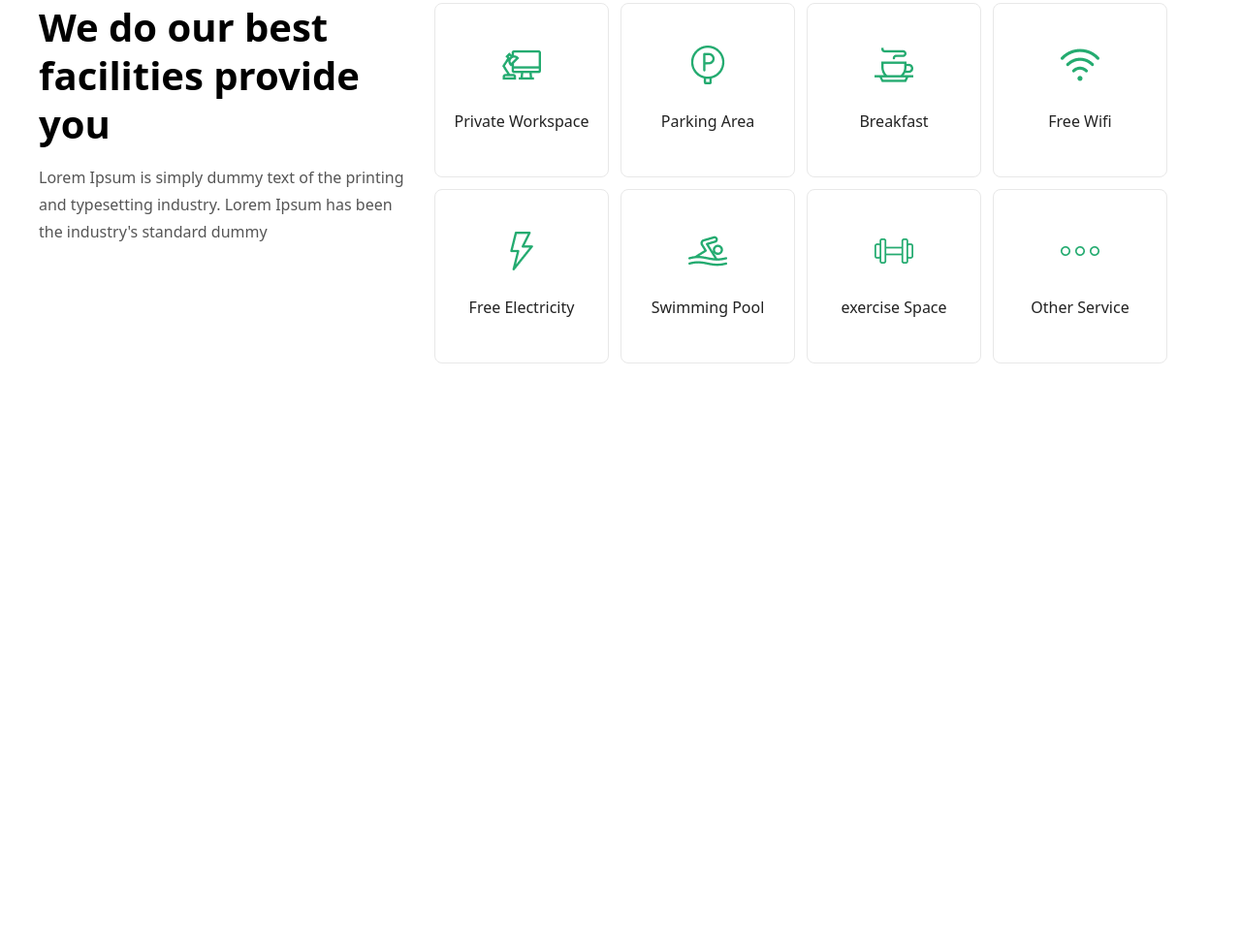
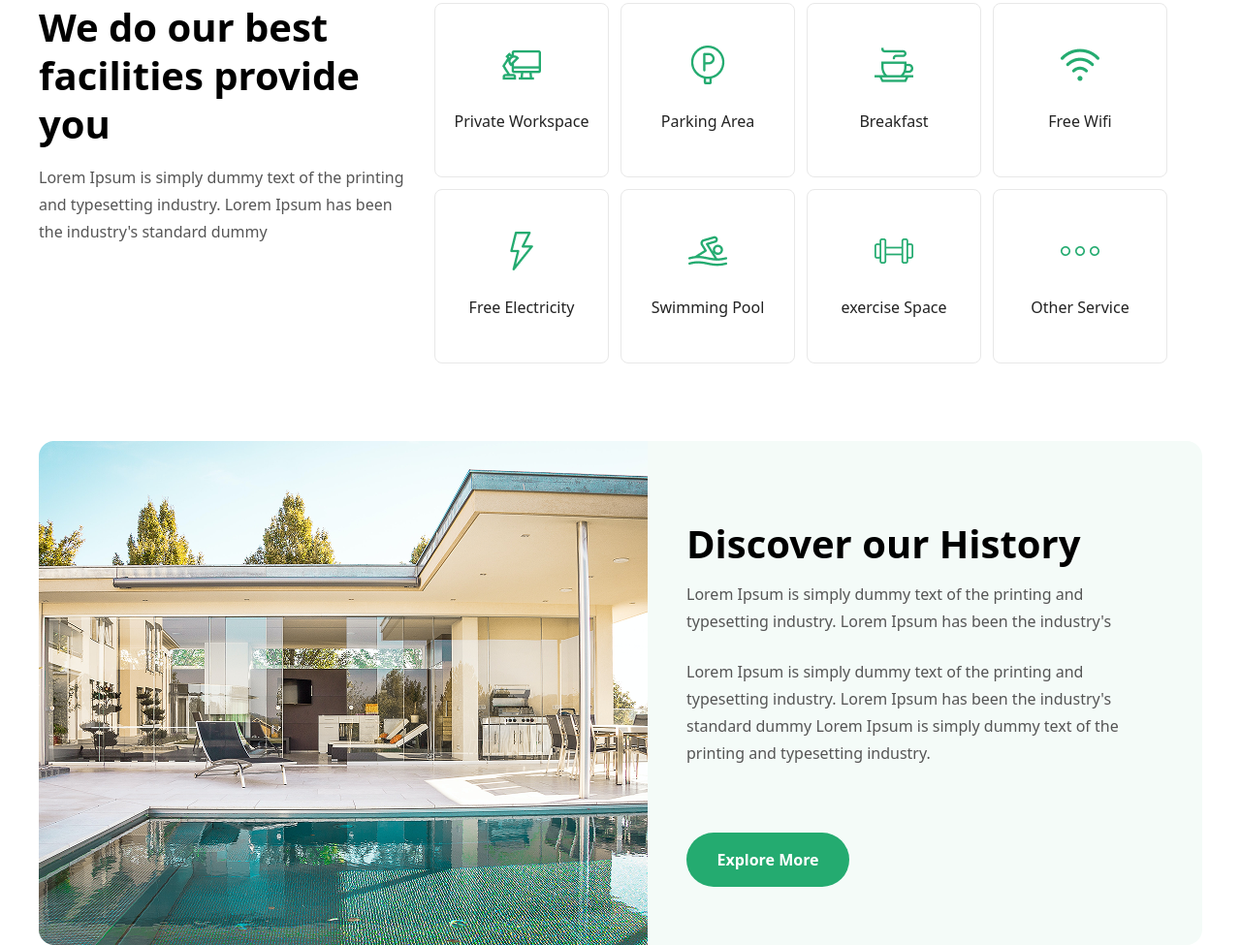
Before and after one commit to XalilovBiloljon/home-work-18, a website: page src/index.html in a window 1280 px wide. Shown: the part 1709-2684 px from the top of the page at 97% size. Before the commit the page ends 2084 px from the top, so only its background shows below. Drawn offline with nearby package versions, Linux system fonts and the light colour scheme; files that its build step writes are made by us from their sources.

Commit message:
Discover our History

```diff
--- a/src/index.html
+++ b/src/index.html
@@ -146,5 +146,24 @@
 
 </main>
 
+
+<main class="max-w-300 m-auto lg:mt-20 mt-10 lg:flex-row flex flex-col items-center gap-10 bg-[#F4FBF8] rounded-2xl lg:h-130 ">
+<img src="./image (46).png" alt="">
+
+<div class=" lg:w-124 h-92">
+<h1 class="text-[40px] font-semibold text-[#000000] ">Discover our History</h1>
+<p class="text-[16px] font-normal text-[#555555] leading-7 mt-2">Lorem Ipsum is simply dummy text of the printing and typesetting industry. Lorem Ipsum has been the industry's </p>
+<p class="text-[16px] font-normal text-[#555555] leading-7 mt-6">Lorem Ipsum is simply dummy text of the printing and typesetting industry. Lorem Ipsum has been the industry's standard dummy Lorem Ipsum is simply dummy text of the printing and typesetting industry.</p>
+
+<button class="w-42 h-14 bg-[#24AB70] mt-17 rounded-[35px] text-[16px] text-white font-semibold leading-6 ">Explore More</button>
+
+</div>
+
+
+</main>
+
+
+
+
 </body>
 </html>
```
Also changed, not shown: src/image (46).png (added).
